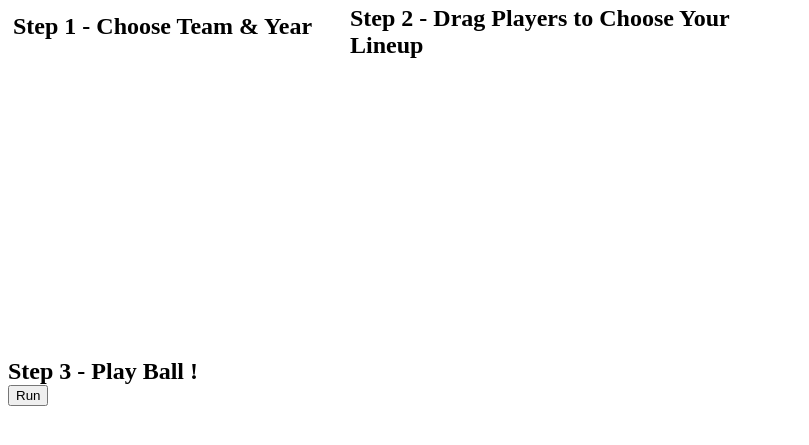
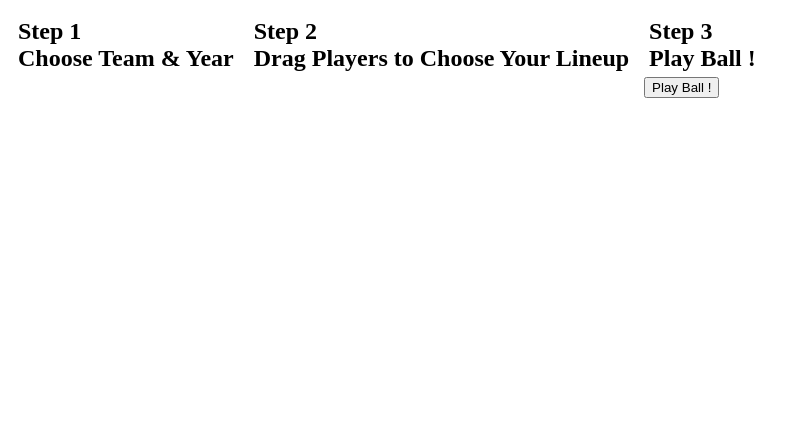
Before and after one commit to DrorMaor/BaseballForBucks, a PHP site: page / in a window 1280 px wide. Shown: the top 445 px of the page, without its empty margins (0-809 px from the left). Run offline with PHP 8.4, Linux system fonts and the light colour scheme; data that the repository does not hold is empty; some libraries are stand-ins or nearby versions.

Commit message:
pitchers

```diff
--- a/ShowTeams.php
+++ b/ShowTeams.php
@@ -10,10 +10,10 @@
 	foreach($sql as $row => $cols) {
 		$TeamID = $cols['teamID'];
 		echo "<tr class='tr' id='tr_$TeamID'>";
-		echo "<td>".$cols['city']." ".$cols['name']."</td>";
+		echo "<td>" . $cols['city'] . " " . $cols['name'] . "</td>";
 		echo "<td> <select id='TeamYear_$TeamID' onclick='SelectTeamYear($TeamID);'>";
 		for ($y = $cols['min']; $y <= $cols['max']; $y++)
-			echo "<option value='".$TeamID."_".$y."'>".$y;
+			echo "<option value='" . $TeamID . "_" . $y . "'>" . $y;
 		echo "</select> </td>";
 		echo "</tr>";
 	}
--- a/game.php
+++ b/game.php
@@ -24,7 +24,7 @@ class game {
     private $gameNum;
 
     public function __construct($team, $year, $season, $AwayTeam, $HomeTeam, $gameNum) {
-        $this->team = $year;
+        $this->team = $team;
         $this->year = $year;
         $this->season = $season;
         $this->AwayTeam = $AwayTeam;
--- a/index.php
+++ b/index.php
@@ -1,5 +1,5 @@
 <?php
-	if (true) {
+	if (!true) {
 		ini_set('display_errors', 1);
 		ini_set('display_startup_errors', 1);
 		error_reporting(E_ALL);
@@ -15,19 +15,30 @@
 		<link rel="stylesheet" href="//code.jquery.com/ui/1.12.1/themes/base/jquery-ui.css">
 	</head>
 <body>
-<div id='divTeams'>
-	<div class="heading">Step 1 - Choose Team & Year</div>
-	<?php include("ShowTeams.php"); ?>
+<div class="steps" id="Step1">
+	<div class="heading">
+		Step 1<br>
+		Choose Team & Year
+	</div>
+	<div id="divShowTeams">
+		<?php include("ShowTeams.php"); ?>
+	</div>
 </div>
 
-<div id="divLineup">
-	<div class="heading">Step 2 - Drag Players to Choose Your Lineup</div>
+<div class="steps" id="Step2">
+	<div class="heading">
+		Step 2<br>
+		Drag Players to Choose Your Lineup
+	</div>
 	<ul id='sortable'></ul>
 </div>
 
-<div id="divPlayBall">
-	<div class="heading">Step 3 - Play Ball !</div>
-	<button id='btnRunSchedule' onclick='RunSchedule();'>Run</button>
+<div class="steps" id="Step3">
+	<div class="heading">
+		Step 3</br>
+		Play Ball !
+	</div>
+	<button id='btnRunSchedule' onclick='RunSchedule();'>Play Ball !</button>
 	<br>
 	<div id="divResults"></div>
 	<img id="imgSpinBall" src="ball.png" alt="">
--- a/scripts.js
+++ b/scripts.js
@@ -33,9 +33,9 @@ function CreateLineup() {
 
 function DisplayLineupResults(response) {
     var json = JSON.parse(response);
-    $("#divLineup ul").empty();
+    $("#Step2 ul").empty();
     for (i = 0; i < json.length; i++)
-        $("#divLineup ul").append("<li class='lineup' id='" + json[i].id + "'>" + json[i].name + "</li> ");
+        $("#Step2 ul").append("<li class='lineup' id='" + json[i].id + "'>" + json[i].name + "</li> ");
 }
 
 function RunSchedule() {
@@ -62,8 +62,8 @@ function UserLineup() {
 }
 
 function DisplayScheduleResults(response) {
-    var json = JSON.parse(response);
-    var s = "the " + json.city + " " + json.name + " went " + json.W + "-" + json.L + " in " + json.year;
+    //var json = JSON.parse(response);
+    //var s = "the " + json.city + " " + json.name + " went " + json.W + "-" + json.L + " in " + json.year;
     $("#divResults").text(response);
 
 
--- a/styles.css
+++ b/styles.css
@@ -8,28 +8,15 @@
     100% { transform: rotate(360deg); }
 }
 
-#divTeams {
+.steps {
     position: relative;
-    left: 5px;
-    top: 5px;
-    height: 350px;
-    width: 300px;
-    overflow-y: scroll;
+    display: table-cell;
+    padding: 5px;
 }
 
-#divLineup {
-    position: absolute;
-    left: 350px;
-    top: 5px;
-    width: 400px;
-}
-
-#divCreateLineup {
-    position: absolute;
-}
-
-#divPlayBall {
-
+#divShowTeams {
+    overflow-y: scroll;
+    height: 300px;
 }
 
 .lineup {
@@ -44,4 +31,5 @@
 .heading {
     font-weight: bold;
     font-size: 24px;
+    margin: 5px;
 }
```
Also changed, not shown: RunSchedule.php (+7 -5 lines).
